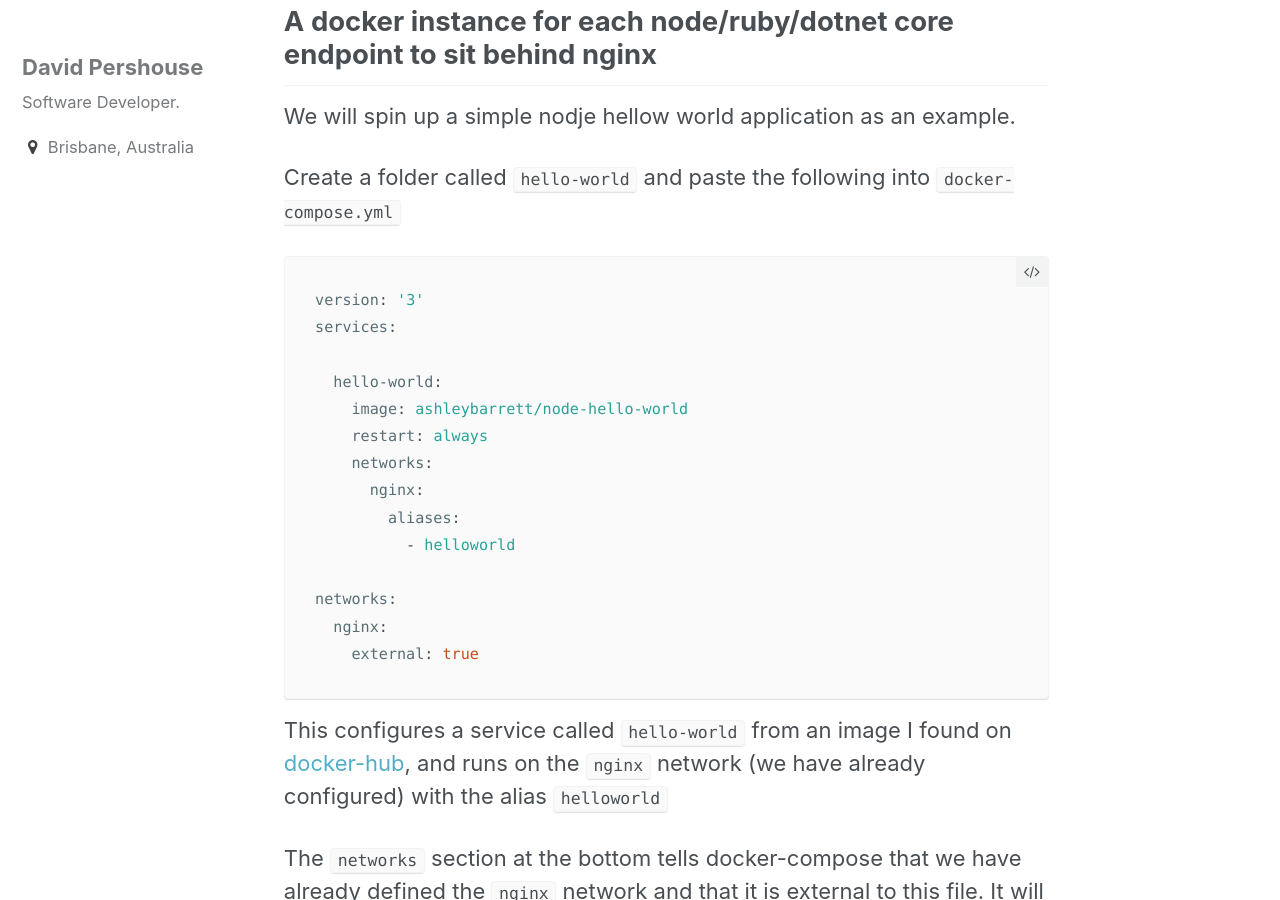
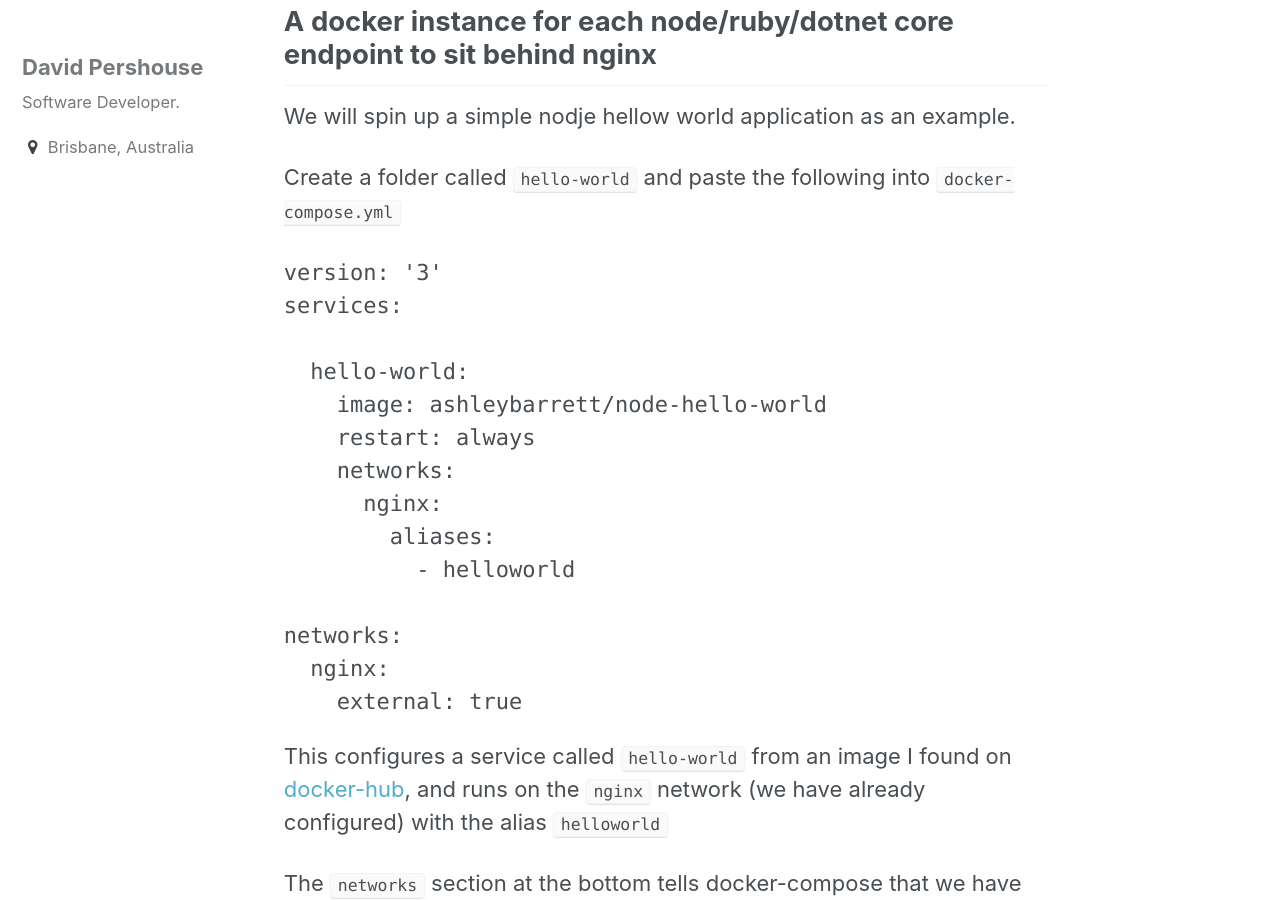
Before and after one commit to halfnelson/halfnelson.github.io, a Jekyll site: the page built from _posts/2017-07-19-reusable-secure-web-project-hosting-with-docker-compose.md, in a window 1280 px wide and 900 px high, scrolled down 2953 px. Built offline with Jekyll 4.4.1, drawn with Linux system fonts in a browser that asks for light colours.

Commit message:
Updated 2017-07-19-reusable-secure-web-project-hosting-with-docker-compose.md

````diff
--- a/_posts/2017-07-19-reusable-secure-web-project-hosting-with-docker-compose.md
+++ b/_posts/2017-07-19-reusable-secure-web-project-hosting-with-docker-compose.md
@@ -57,7 +57,7 @@ We will spin up a simple nodje hellow world application as an example.
 
 Create a folder called `hello-world` and paste the following into `docker-compose.yml`
 
-```yml
+```YAML
 version: '3'
 services:
 
````
